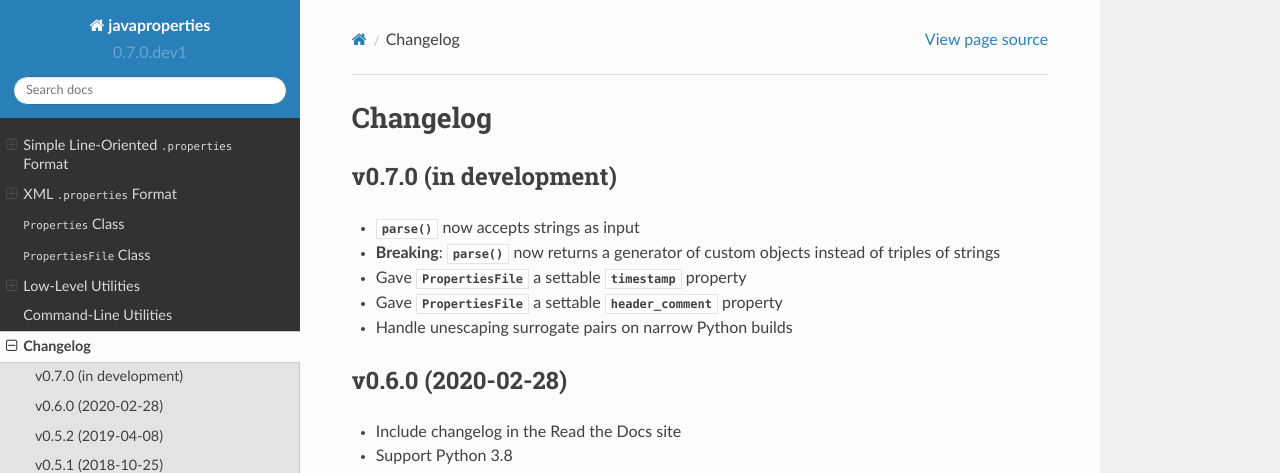
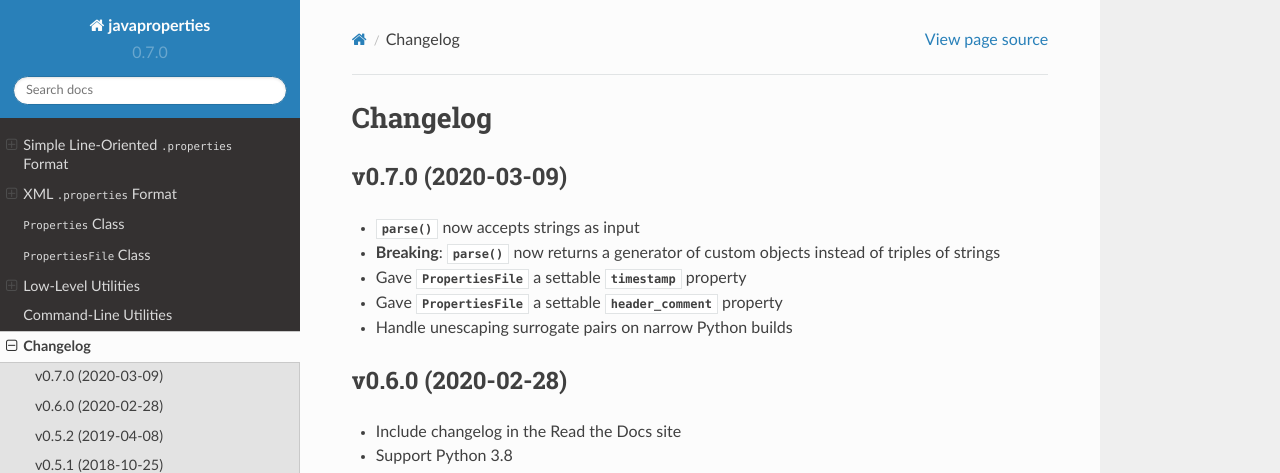
Before and after one commit to jwodder/javaproperties, a Sphinx documentation site: the page built from docs/changelog.rst, in a window 1280 px wide and 900 px high. Shown: the top 473 px of the window. Built offline with Sphinx 7.4.7 and the Read the Docs theme 2.0.0, drawn with Linux system fonts in a browser that asks for light colours.

Commit message:
v0.7.0 — `parse()` objects and `PropertiesFile` properties
- `parse()` now accepts strings as input
- **Breaking**: `parse()` now returns a generator of custom objects instead of triples of strings
- Gave `PropertiesFile` a settable `timestamp` property
- Gave `PropertiesFile` a settable `header_comment` property
- Handle unescaping surrogate pairs on narrow Python builds

```diff
--- a/CHANGELOG.md
+++ b/CHANGELOG.md
@@ -1,5 +1,5 @@
-v0.7.0 (in development)
------------------------
+v0.7.0 (2020-03-09)
+-------------------
 - `parse()` now accepts strings as input
 - **Breaking**: `parse()` now returns a generator of custom objects instead of
   triples of strings
--- a/docs/changelog.rst
+++ b/docs/changelog.rst
@@ -3,8 +3,8 @@
 Changelog
 =========
 
-v0.7.0 (in development)
------------------------
+v0.7.0 (2020-03-09)
+-------------------
 - `parse()` now accepts strings as input
 - **Breaking**: `parse()` now returns a generator of custom objects instead of
   triples of strings
--- a/javaproperties/__init__.py
+++ b/javaproperties/__init__.py
@@ -22,7 +22,7 @@ from .writing   import dump, dumps, java_timestamp, \
                         to_comment
 from .xmlprops  import load_xml, loads_xml, dump_xml, dumps_xml
 
-__version__      = '0.7.0.dev1'
+__version__      = '0.7.0'
 __author__       = 'John Thorvald Wodder II'
 __author_email__ = 'javaproperties@varonathe.org'
 __license__      = 'MIT'
```
